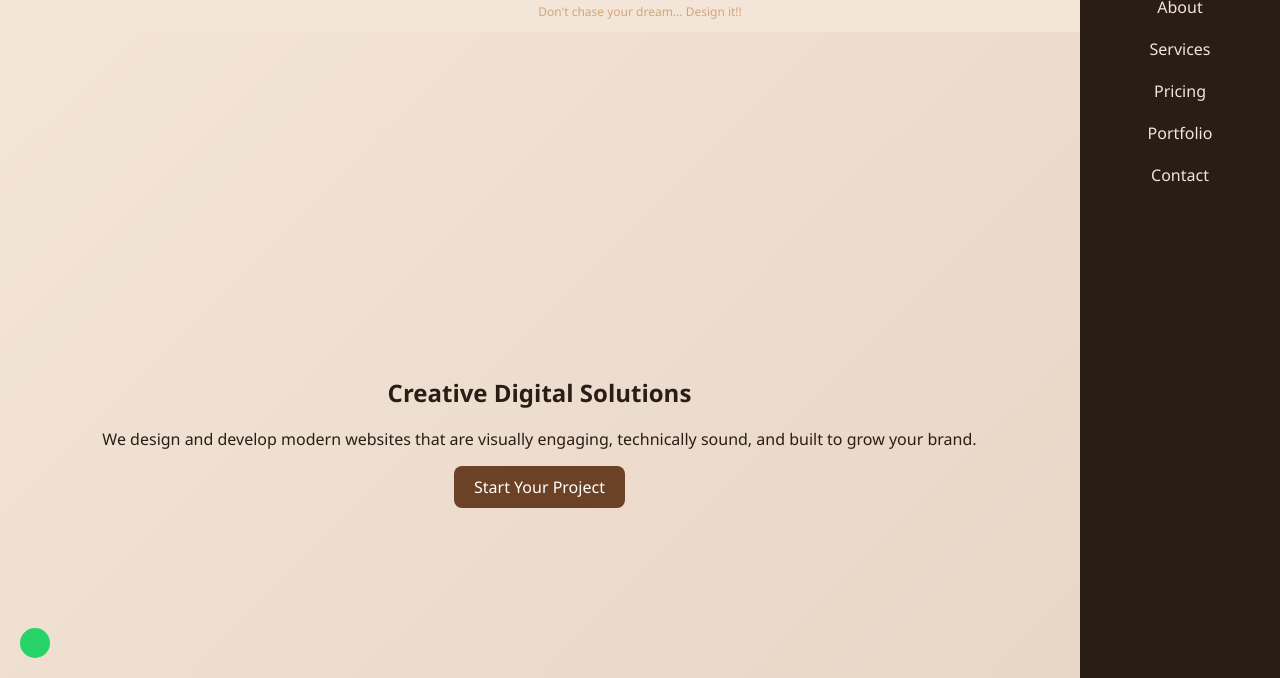
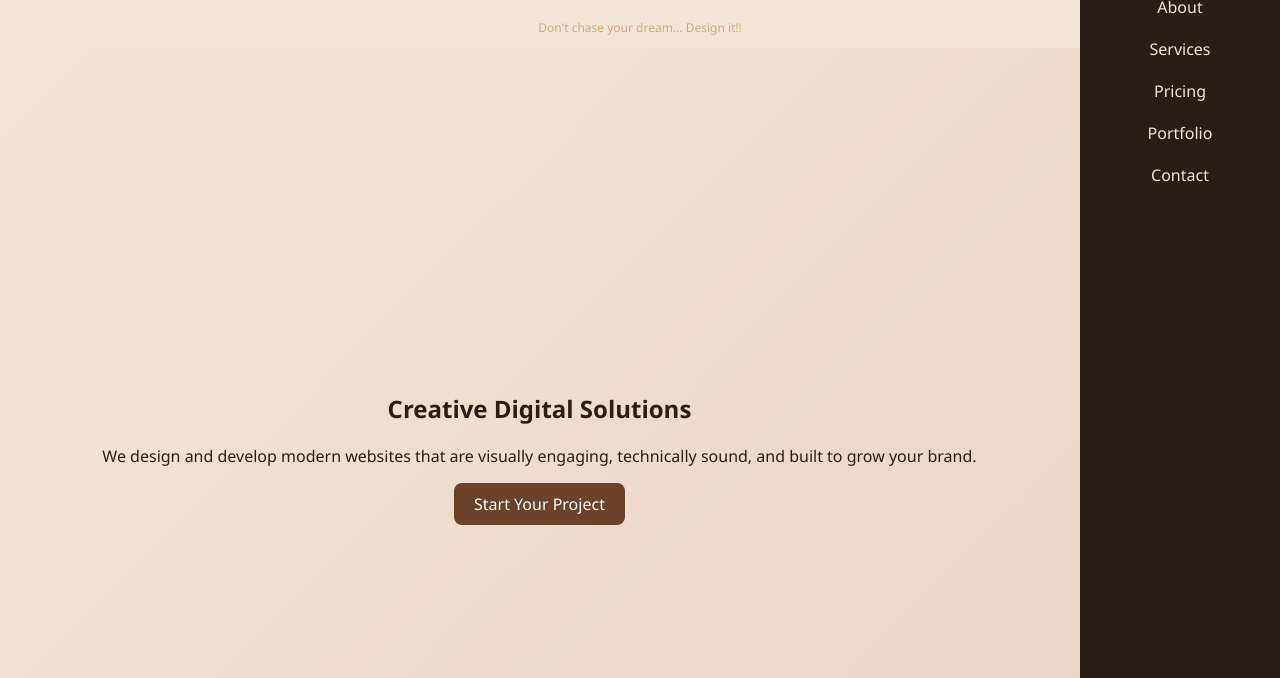
Before and after one commit to Silva12AG/Keamscreations, a plain HTML site: page index.html in a window 1280 px wide. Shown: the part 122-800 px from the top of the page. Drawn offline with Linux system fonts and the light colour scheme.

Commit message:
Update index.html

```diff
--- a/index.html
+++ b/index.html
@@ -18,7 +18,7 @@
 
   <div class="logo">
     <img src="keams_logo.png">
-    <p class="nav-slogan">Don't chase your dream... Design it!!</p>
+    <h1></h1><p class="nav-slogan">Don't chase your dream... Design it!!</p></h1>
   </div>
 
   <!-- vertical nav -->
@@ -172,8 +172,6 @@
   <p>© 2025 Keams Creations</p>
 </footer>
 
-<a href="https://wa.me/26777605357" class="whatsapp"><a href="https://www.facebook.com/keamscreations" target="_blank"><i class="fab fa-facebook">💬</a>
-
 <script src="keams.js"></script>
 </body>
 </html>
```
